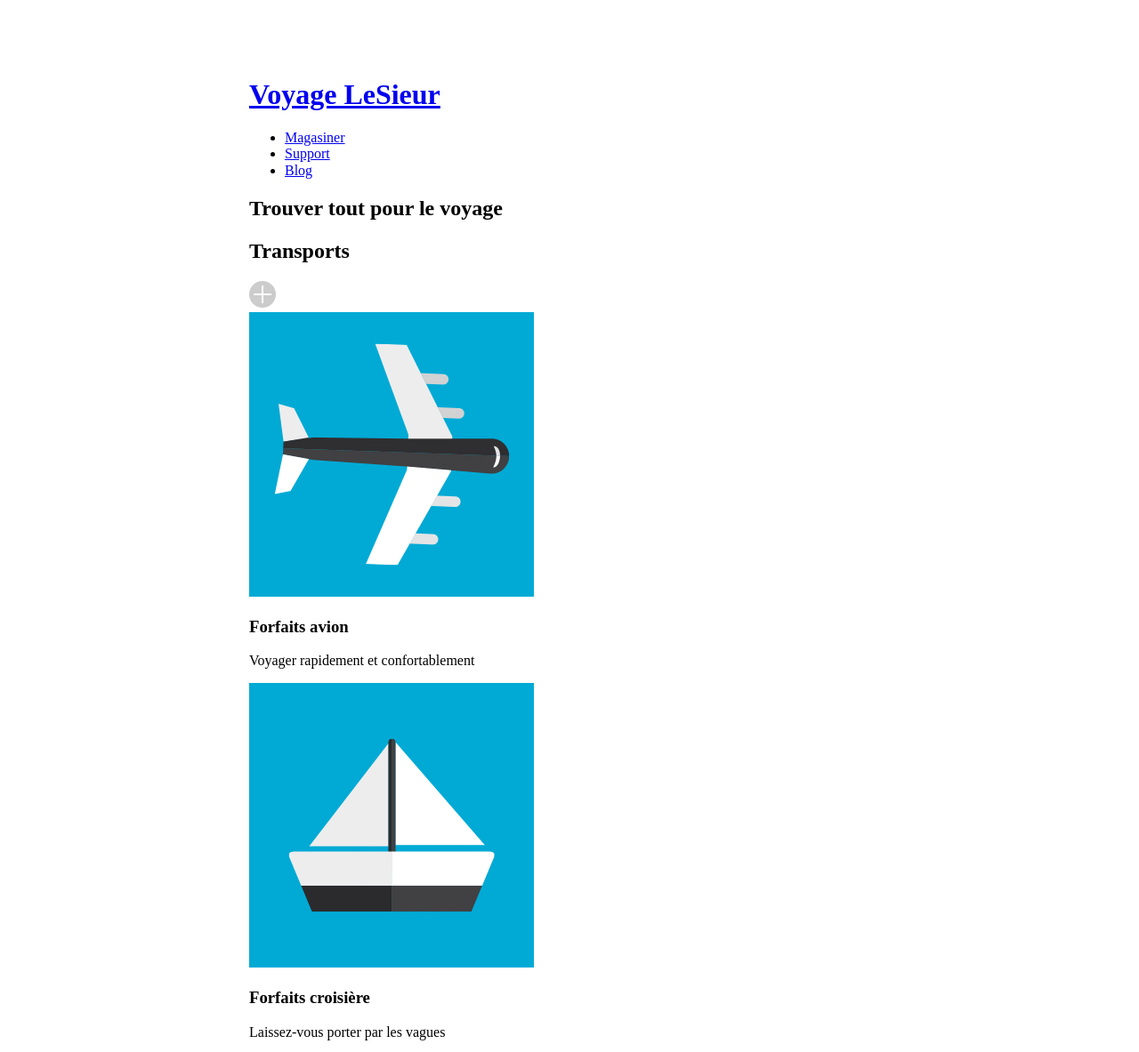
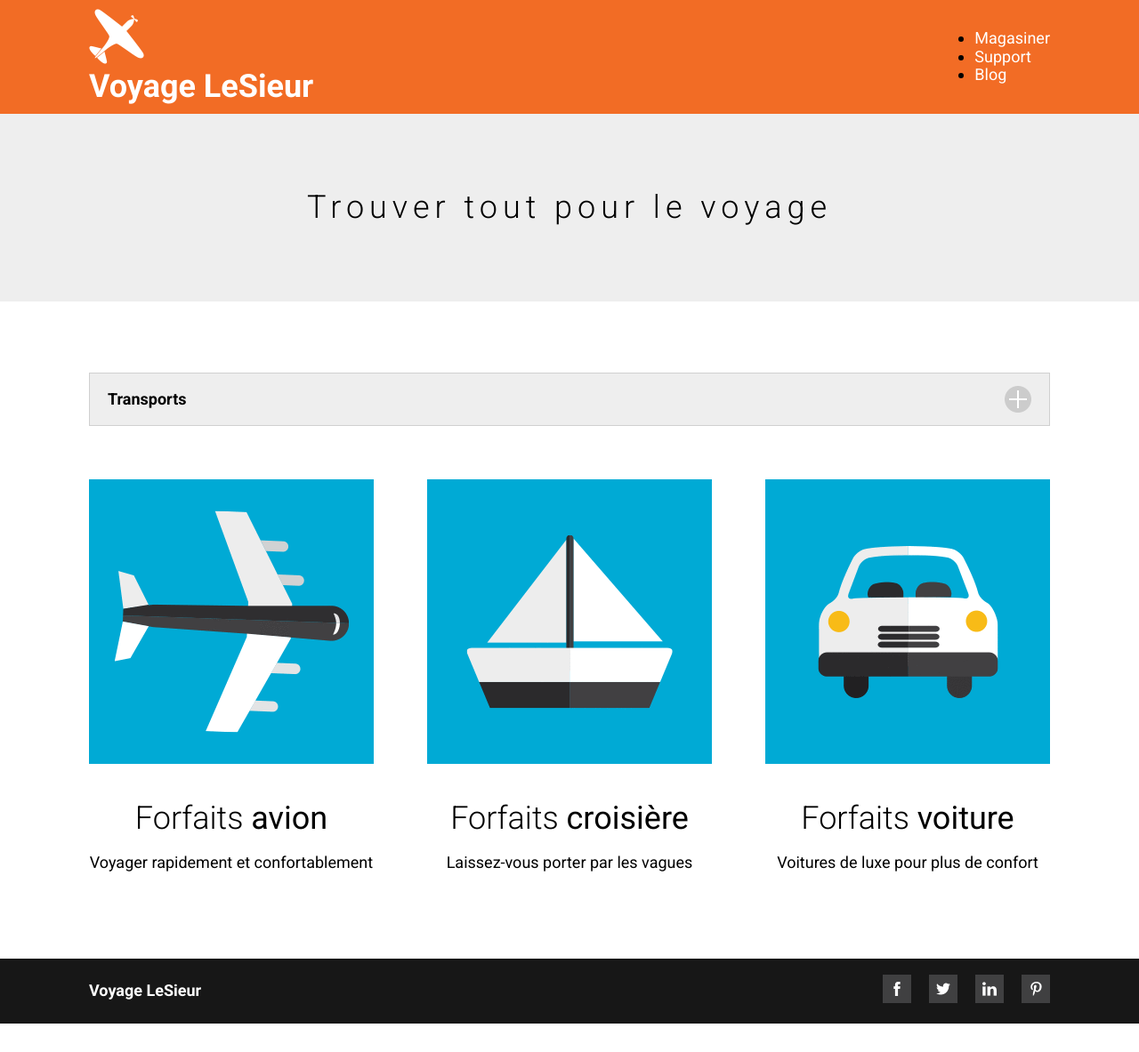
Before and after one commit to Cedcoder66/site1_voyagelesieur, a plain HTML site: page index.html in a window 1280 px wide. Shown: the top 1183 px of the page at 89% size. After the commit the page ends 1151 px from the top, so only its background shows below. Drawn offline with Linux system fonts and the light colour scheme.

Commit message:
commit 3
css

```diff
--- a/css/styles.css
+++ b/css/styles.css
@@ -1,5 +1,206 @@
+/* Base */
+
+html {
+    box-sizing: border-box;
+}
+
+*,*::before,*::after {
+    box-sizing: inherit;
+}
+
 .wrapper {
-    max-width: 720px;
-    margin-left: auto;
-    margin-right: auto;
+    max-width: 1080px;
+    margin: 0 auto;
 }
+
+body {
+    background-color: white;
+    font-family: 'Roboto', sans-serif;
+    font-size: 18px;
+    margin: 0;
+    padding: 0;
+}
+
+a {
+    text-decoration: none;
+}
+
+/* Header */
+
+header {
+    background-color: #f26c25;
+    padding-top: 10px;
+    padding-bottom: 10px;
+}
+
+header div {
+    display: flex;
+    justify-content: space-between;
+    align-items: center;
+}
+
+/* Logo */
+
+.logo {
+    display: flex;
+    align-items: center;
+}
+
+header img {
+    margin-right: 10px;
+}
+
+header h1 {
+    font-size: 36px;
+    font-weight: bold;
+    color: white;
+    margin: 0;
+}
+
+/* Navigation principale */
+
+header nav ul li {
+    margin-left: 40px;
+}
+
+nav a {
+    text-decoration: none;
+    color: white;
+}
+
+nav a:hover {
+    text-decoration: underline;
+}
+
+/* Bannière */
+
+.banniere {
+    padding-top: 85px;
+    padding-bottom: 85px;
+    background-color: #eeeeee;
+}
+
+.banniere h2 {
+    margin: 0;
+    font-size: 36px;
+    text-align: center;
+    font-weight: 300;
+    letter-spacing: 6px;
+}
+
+/* Section */
+
+.titre-transport {
+    display: flex;
+    justify-content: space-between;
+    align-items: center;
+    height: 60px;
+    background-color: #eeeeee;
+    margin-top: 80px;
+    margin-bottom: 60px;
+    border: 1px solid #d0d0d0;
+}
+
+.titre-transport h2 {
+    font-size: 18px;
+    font-weight: 700;
+    margin-left: 20px;
+}
+
+.titre-transport img {
+    margin-right: 20px;
+}
+
+.conteneur-transport {
+    display: flex;
+    justify-content: space-between;
+    margin-bottom: 80px;
+}
+
+article h3 {
+    font-size: 36px;
+    font-weight: lighter;
+    text-align: center;
+    margin-bottom: 0;
+}
+
+article p {
+    text-align: center;
+}
+
+/* Footer */
+
+footer {
+    background-color: #171717;
+}
+
+footer div {
+    display: flex;
+    justify-content: space-between;
+    align-items: center;
+}
+
+footer .wrapper h4 {
+    margin: 0;
+    color: white;
+}
+
+footer .wrapper ul {
+    display: flex;
+    padding: 0;
+    list-style: none;
+}
+
+footer .wrapper ul li {
+    margin-left: 20px;
+}
+
+footer .wrapper ul li a {
+    display: inline-block;
+    width: 32px;
+    height: 32px;
+}
+
+/* Média Sociaux */
+
+.facebook a {
+    background-image: url("../images/facebook-nb.png");
+}
+
+.facebook a:hover {
+    background-image: url("../images/facebook-survol.png");
+}
+
+.twitter a:hover {
+    background-image: url("../images/twitter-survol.png");
+}
+
+.twitter a {
+    background-image: url("../images/twitter-nb.png");
+}
+
+.pinterest a:hover {
+    background-image: url("../images/pinterest-survol.png");
+}
+
+.pinterest a {
+    background-image: url("../images/pinterest-nb.png");
+}
+
+.linkedin a {
+    background-image: url("../images/linkedin-nb.png");
+}
+
+.linkedin a:hover {
+    background-image: url("../images/linkedin-survol.png");
+}
+
+/* Aide Stylistique */
+
+.conteneur-transport-invisible {
+    visibility: hidden;
+}
+
+.conteneur-transport-visible {
+    visibility: visible;
+}
--- a/index.html
+++ b/index.html
@@ -37,26 +37,26 @@
 
     <section class="transport">
         <div class="wrapper">
-            <div class="titreSection">
+            <div class="titre-transport">
                 <h2>Transports</h2>
                 <img class="plus" src="images/icone-plus.png" alt="icone-plus">
             </div>
 
-            <div class="conteneur-transport conteneur-transport-visible">
+            <div class="conteneur-transport .conteneur-transport-visible">
 
-                    <article class="marge-contenu">
+                    <article>
                         <img src="images/avion.png" alt="Forfait avion">
                         <h3>Forfaits <strong>avion</strong></h3>
                         <p>Voyager rapidement et confortablement</p>
                     </article>
 
-                    <article class="marge-contenu">
+                    <article>
                         <img src="images/bateau.png" alt="Forfait croisière">
                         <h3>Forfaits <strong>croisière</strong></h3>
                         <p>Laissez-vous porter par les vagues</p>
                     </article>
 
-                    <article class="marge-contenu">
+                    <article>
                         <img src="images/auto.png" alt="Forfait auto">
                         <h3>Forfaits <strong>voiture</strong></h3>
                         <p>Voitures de luxe pour plus de confort</p>
@@ -70,12 +70,15 @@
         <div class="wrapper">
             <h4>Voyage LeSieur</h4>
 
+            <nav>
                 <ul>
                     <li class="facebook"><a href="https://www.facebook.com"></a></li>
                     <li class="twitter"><a href="https://www.twitter.com"></a></li>
                     <li class="linkedin"><a href="https://www.facebook.com"></a></li>
                     <li class="pinterest"><a href="https://www.pinterest.com"></a></li>
                 </ul>
+            </nav>
+
         </div>
     </footer>
 </body>
```
Also changed, not shown: css/normalize.css. Lines whose indentation alone changed are shown as unchanged.
